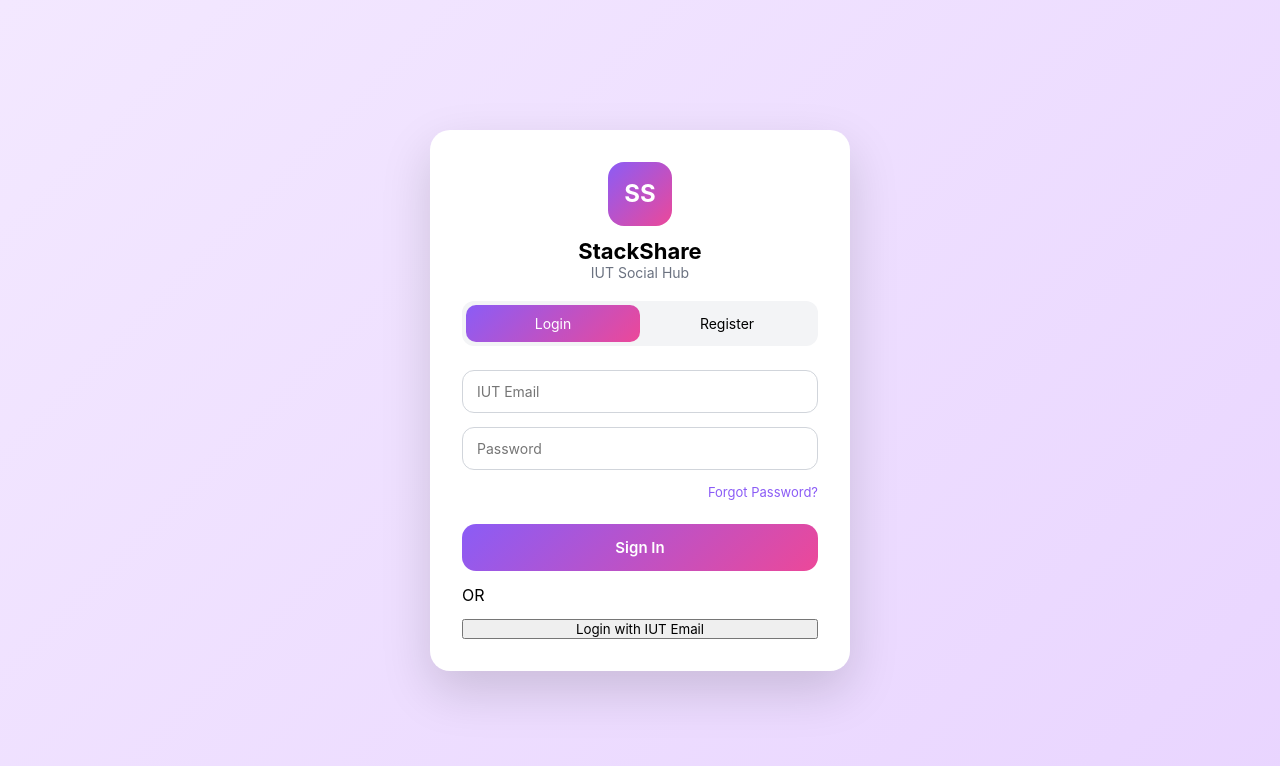
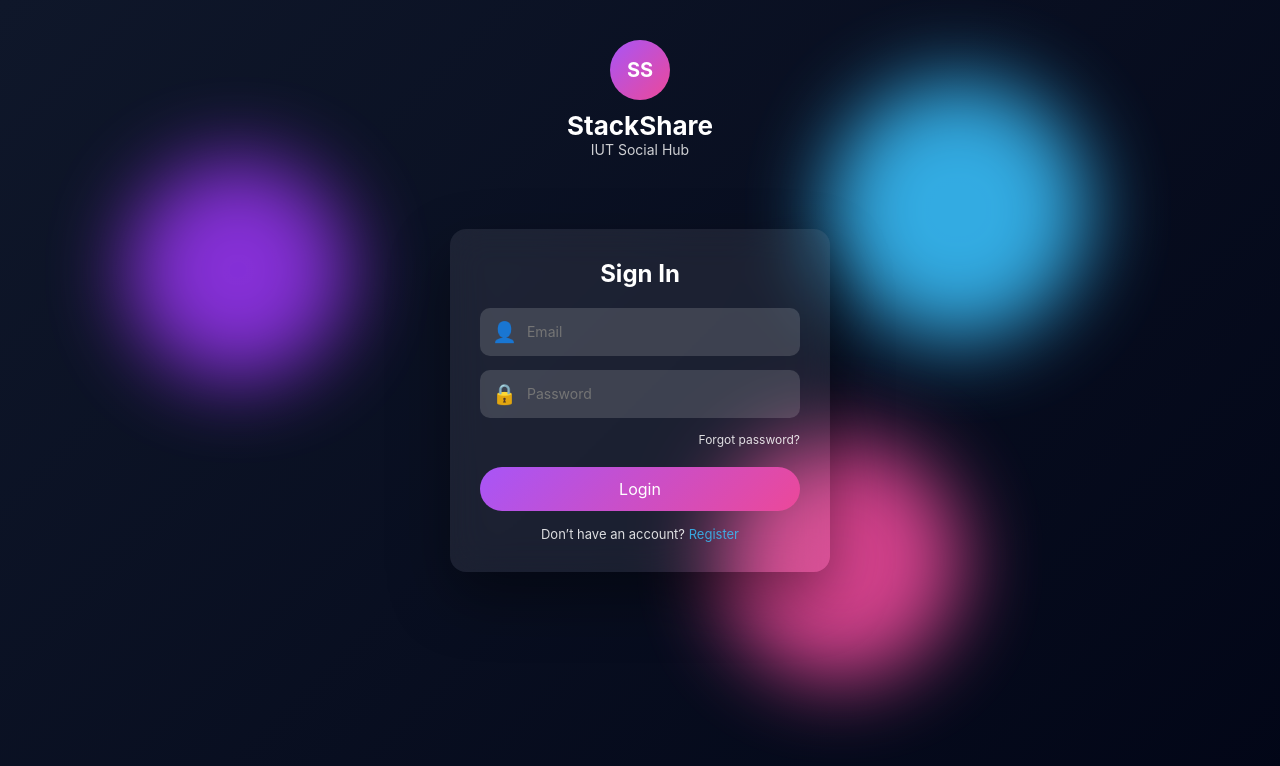
Before and after one commit to tasniamaha/StackShare_rdbms, a React app in the folder frontend/: page /login in a window 1280 px wide. Shown: the top 766 px of the page. Built offline with nearby package versions, Linux system fonts and the light colour scheme; the HTML template or start-up script is replaced by a standard one.

Commit message:
Redesign login page with glass UI and icons

```diff
--- a/frontend/src/pages/LoginPage.css
+++ b/frontend/src/pages/LoginPage.css
@@ -1,127 +1,146 @@
+/* Page background */
 .auth-page {
   min-height: 100vh;
+  background: linear-gradient(135deg, #0f172a, #020617);
   display: flex;
   align-items: center;
   justify-content: center;
+  position: relative;
+  color: white;
+  overflow: hidden;
 }
 
-.auth-wrapper {
-  width: 100%;
-  max-width: 420px;
-  background: white;
-  border-radius: 20px;
-  padding: 32px;
-  box-shadow: 0 20px 50px rgba(0, 0, 0, 0.15);
+/* Header */
+.auth-header {
+  position: absolute;
+  top: 40px;
+  text-align: center;
+  z-index: 2;
 }
 
-.logo {
+.logo-circle {
+  width: 60px;
+  height: 60px;
+  border-radius: 50%;
+  background: linear-gradient(135deg, #a855f7, #ec4899);
   display: flex;
-  flex-direction: column;
   align-items: center;
+  justify-content: center;
+  font-weight: bold;
+  font-size: 20px;
+  margin: 0 auto 10px;
+}
+
+.auth-header h1 {
+  margin: 0;
+  font-size: 26px;
+}
+
+.auth-header p {
+  font-size: 14px;
+  opacity: 0.8;
+}
+
+/* Floating balls */
+.ball {
+  position: absolute;
+  border-radius: 50%;
+  filter: blur(40px);
+  opacity: 0.9;
+}
+
+.ball.purple {
+  width: 220px;
+  height: 220px;
+  background: #9333ea;
+  top: 20%;
+  left: 10%;
+}
+
+.ball.blue {
+  width: 260px;
+  height: 260px;
+  background: #38bdf8;
+  top: 10%;
+  right: 15%;
+}
+
+.ball.pink {
+  width: 240px;
+  height: 240px;
+  background: #ec4899;
+  bottom: 15%;
+  right: 25%;
+}
+
+/* Login card */
+.login-card {
+  width: 380px;
+  padding: 30px;
+  border-radius: 16px;
+  background: rgba(255, 255, 255, 0.08);
+  backdrop-filter: blur(18px);
+  box-shadow: 0 25px 60px rgba(0, 0, 0, 0.4);
+  z-index: 2;
+  text-align: center;
+}
+
+.login-card h2 {
   margin-bottom: 20px;
 }
 
-.logo-icon {
-  width: 64px;
-  height: 64px;
-  border-radius: 16px;
-  background: linear-gradient(135deg, #8b5cf6, #ec4899);
+/* Inputs */
+.input-group {
   display: flex;
   align-items: center;
-  justify-content: center;
-  color: white;
-  font-size: 24px;
-  font-weight: bold;
+  background: rgba(255, 255, 255, 0.15);
+  border-radius: 10px;
+  padding: 12px;
+  margin-bottom: 14px;
 }
 
-.logo h1 {
-  margin-top: 12px;
-  font-size: 22px;
-  font-weight: 700;
+.input-group .icon {
+  margin-right: 10px;
 }
 
-.logo p {
+.input-group input {
+  background: none;
+  border: none;
+  outline: none;
+  color: white;
+  width: 100%;
   font-size: 14px;
-  color: #6b7280;
 }
 
-/* Tabs */
-.auth-tabs {
-  display: flex;
-  background: #f3f4f6;
-  border-radius: 12px;
-  padding: 4px;
-  margin-bottom: 24px;
-}
-
-.auth-tabs button {
-  flex: 1;
-  border: none;
-  background: transparent;
-  padding: 10px 0;
-  border-radius: 10px;
-  font-size: 14px;
+/* Forgot */
+.forgot {
+  text-align: right;
+  font-size: 12px;
+  margin-bottom: 20px;
+  opacity: 0.85;
   cursor: pointer;
 }
 
-.auth-tabs .active {
-  background: linear-gradient(135deg, #8b5cf6, #ec4899);
+/* Login button */
+.login-btn {
+  width: 100%;
+  padding: 12px;
+  border-radius: 30px;
+  border: none;
+  font-size: 16px;
   color: white;
+  cursor: pointer;
+  background: linear-gradient(135deg, #a855f7, #ec4899);
+  margin-bottom: 15px;
 }
 
-/* Inputs */
-.auth-form {
-  display: flex;
-  flex-direction: column;
-  gap: 14px;
+/* Switch text */
+.switch-text {
+  font-size: 13px;
+  opacity: 0.85;
 }
 
-.auth-form input {
-  width: 100%;
-  padding: 12px 14px;
-  border-radius: 12px;
-  border: 1px solid #d1d5db;
-  font-size: 14px;
-}
-
-.auth-form input:focus {
-  outline: none;
-  border-color: #8b5cf6;
-}
-
-/* Actions */
-.forgot {
-  text-align: right;
-  font-size: 13px;
-  color: #8b5cf6;
+.switch-text span {
+  color: #38bdf8;
   cursor: pointer;
 }
-
-.primary-btn {
-  margin-top: 10px;
-  padding: 14px;
-  border-radius: 14px;
-  border: none;
-  font-size: 15px;
-  font-weight: 600;
-  color: white;
-  background: linear-gradient(135deg, #8b5cf6, #ec4899);
-  cursor: pointer;
-}
-
-.divider {
-  text-align: center;
-  margin: 16px 0;
-  font-size: 13px;
-  color: #6b7280;
-}
-
-.secondary-btn {
-  padding: 12px;
-  border-radius: 14px;
-  background: white;
-  border: 2px solid #8b5cf6;
-  color: #8b5cf6;
-  font-weight: 500;
-  cursor: pointer;
-}
--- a/frontend/src/pages/LoginPage.jsx
+++ b/frontend/src/pages/LoginPage.jsx
@@ -1,65 +1,52 @@
-import { useState } from "react";
 import "./LoginPage.css";
+import { useNavigate } from "react-router-dom";
 
 export default function LoginPage() {
-  const [isLogin, setIsLogin] = useState(true);
+  const navigate = useNavigate();
+
+  const handleSubmit = (e) => {
+    e.preventDefault();
+    console.log("Login clicked");
+  };
 
   return (
     <div className="auth-page">
-      <div className="auth-wrapper">
+      {/* Header */}
+      <div className="auth-header">
+        <div className="logo-circle">SS</div>
+        <h1>StackShare</h1>
+        <p>IUT Social Hub</p>
+      </div>
 
-        {/* Logo */}
-        <div className="logo">
-          <div className="logo-icon">SS</div>
-          <h1>StackShare</h1>
-          <p>IUT Social Hub</p>
-        </div>
+      {/* Background balls */}
+      <div className="ball purple"></div>
+      <div className="ball blue"></div>
+      <div className="ball pink"></div>
 
-        {/* Tabs */}
-        <div className="auth-tabs">
-          <button
-            className={isLogin ? "active" : ""}
-            onClick={() => setIsLogin(true)}
-          >
-            Login
-          </button>
+      {/* Login Card */}
+      <div className="login-card">
+        <h2>Sign In</h2>
 
-          <button
-            className={!isLogin ? "active" : ""}
-            onClick={() => setIsLogin(false)}
-          >
-            Register
-          </button>
-        </div>
+        <form onSubmit={handleSubmit}>
+          <div className="input-group">
+            <span className="icon">👤</span>
+            <input type="email" placeholder="Email" required />
+          </div>
 
-        {/* Form */}
-        <div className="auth-form">
-          {isLogin ? (
-            <>
-              <input type="email" placeholder="IUT Email" />
-              <input type="password" placeholder="Password" />
-              <p className="forgot">Forgot Password?</p>
-              <button className="primary-btn">Sign In</button>
-              <div className="or">OR</div>
-              <button className="outline-btn">
-                Login with IUT Email
-              </button>
-            </>
-          ) : (
-            <>
-              <input type="text" placeholder="Full Name" />
-              <input type="text" placeholder="Student ID (2023-XXX)" />
-              <input type="email" placeholder="IUT Email" />
-              <input type="password" placeholder="Password" />
-              <button className="primary-btn">Create Account</button>
-              <div className="or">OR</div>
-              <button className="outline-btn">
-                Register with IUT Email
-              </button>
-            </>
-          )}
-        </div>
+          <div className="input-group">
+            <span className="icon">🔒</span>
+            <input type="password" placeholder="Password" required />
+          </div>
 
+          <div className="forgot">Forgot password?</div>
+
+          <button className="login-btn">Login</button>
+        </form>
+
+        <p className="switch-text">
+          Don’t have an account?
+          <span onClick={() => navigate("/register")}> Register</span>
+        </p>
       </div>
     </div>
   );
```
